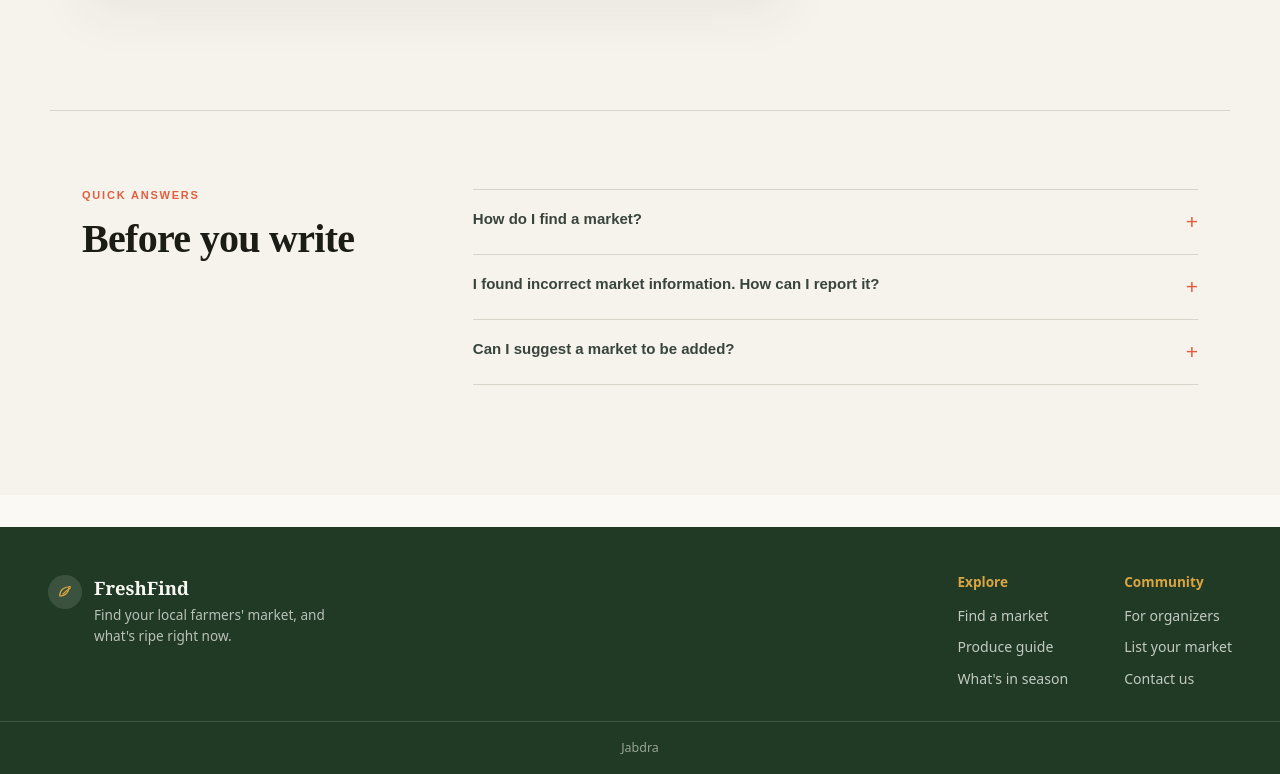
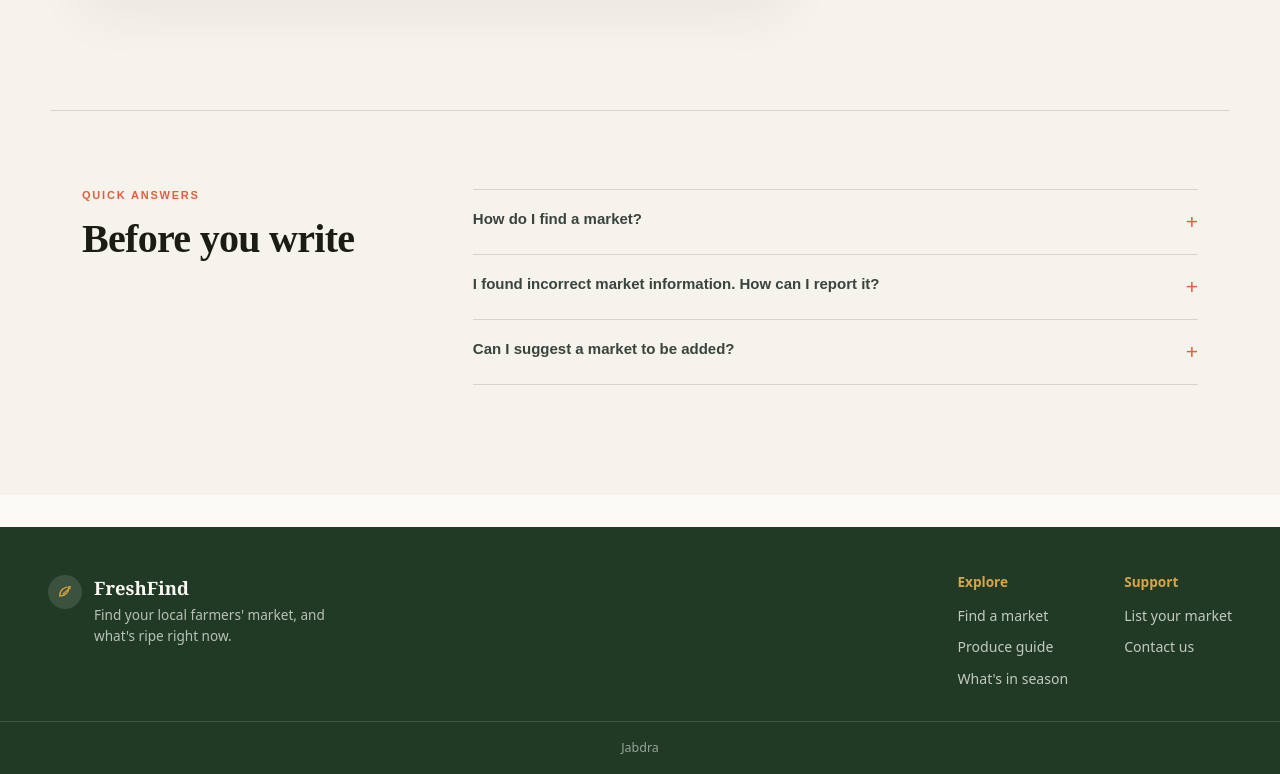
Before and after one commit to tammyboy775-rgb/Jabdra, a React (Vite) app: page /contact in a window 1280 px wide. Shown: the part 1242-2016 px from the top of the page. Built offline with nearby package versions, Linux system fonts and the light colour scheme.

Commit message:
Fixed some broken links

```diff
--- a/src/components/Footer/Footer.jsx
+++ b/src/components/Footer/Footer.jsx
@@ -3,7 +3,7 @@ import './Footer.css'
 
 const COLUMNS = [
   { heading: 'Explore', links: [{ label: 'Find a market', to: '/directory' }, { label: 'Produce guide', to: '/produce-guide' }, { label: "What's in season", to: '/seasonal' }] },
-  { heading: 'Community', links: [{ label: 'For organizers', to: '/' }, { label: 'List your market', to: '/' }, { label: 'Contact us', to: '/' }] },
+  { heading: 'Support', links: [{ label: 'List your market', to: '/directory' }, { label: 'Contact us', to: '/contact' }] },
 ]
 
 export default function Footer() {
```
